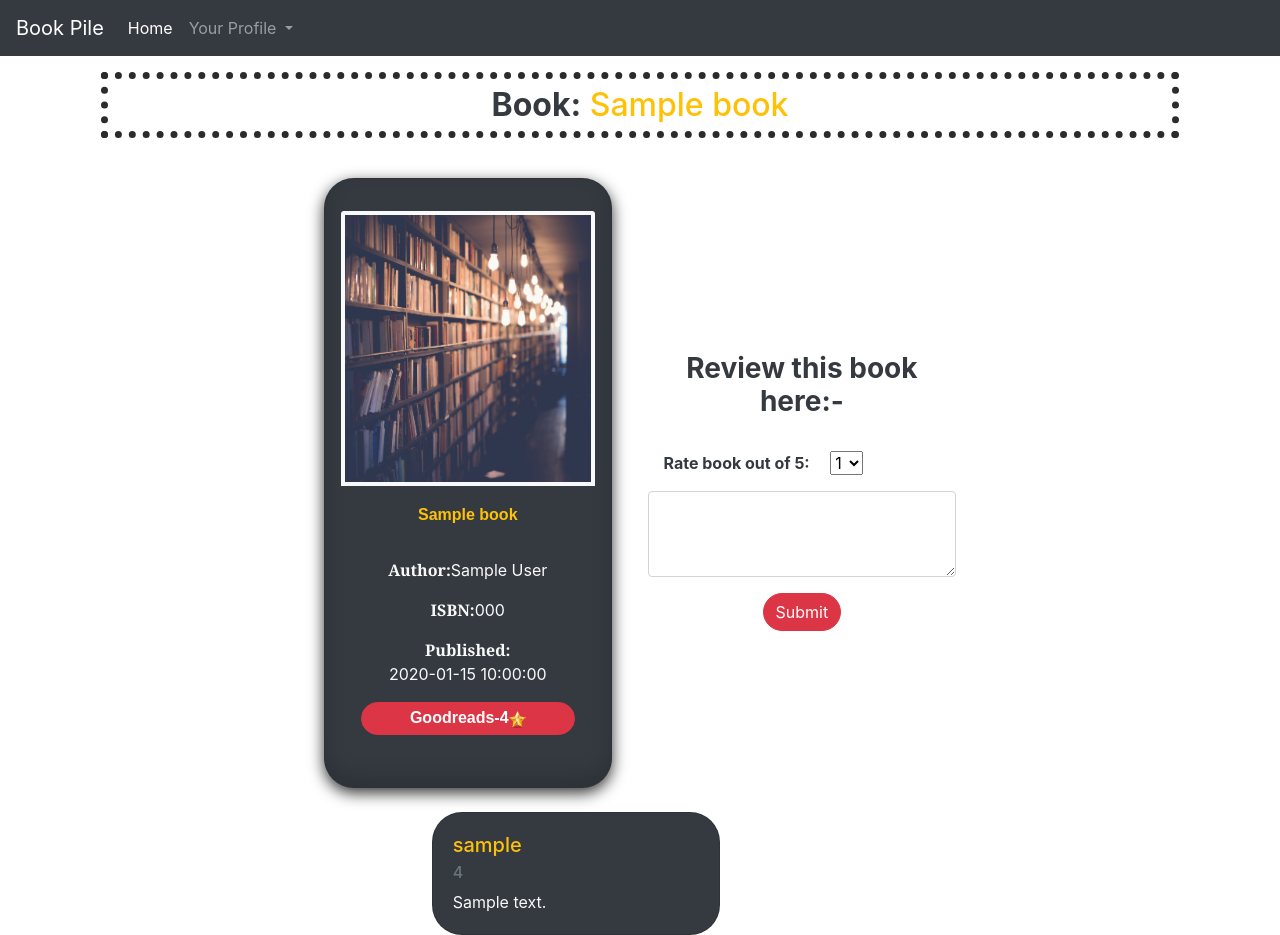
After one commit to sameep-sehgal/Book-Review, a Flask app: template templates/bookpage.html in a window 1280 px wide. The commit adds this page. Run offline with Flask 2, Linux system fonts and the light colour scheme; the template is opened without the code that fills it: most values are stand-ins (such as "Sample title", 1, 10 or a date in 2020); some libraries are stand-ins or nearby versions.

Commit message:
har books ka page bangya but database not updating review daalne pe

```diff
--- a/application.py
+++ b/application.py
@@ -5,6 +5,8 @@ from flask import Flask, session,render_template,request,redirect,url_for
 from flask_session import Session
 from sqlalchemy import create_engine
 from sqlalchemy.orm import scoped_session, sessionmaker
+
+
 
 app = Flask(__name__)
 
@@ -43,6 +45,22 @@ def home(username):
         books=db.execute("SELECT * FROM books WHERE isbn LIKE '%"+''+"%' OR name LIKE '%"+''+"%' OR author LIKE '%"+''+"%' LIMIT 100")
         books_count=books.rowcount
     return render_template('home.html',title='Home',books=books,books_count=books_count)
+
+
+@app.route('/book/<username>/<book_id>/')
+def bookpage(username,book_id):
+    #extracting book data from database
+    book_details=db.execute("SELECT * FROM books WHERE id=:book_id",{'book_id':book_id})
+    #extracting review and rating user entered
+    rating=request.args.get('rating')
+    review=request.args.get('review')
+    #saving the review in reviews table in database
+    if review is not None:
+        db.execute('INSERT INTO reviews (username,book_id,review,rating) VALUES (:username,:book_id,:review,:rating)',{'username':session['username_login'],'book_id':book_id,'review':review,'rating':int(rating)})
+        return redirect(url_for('bookpage',username=session['username_login'],book_id=book_id))
+    #extracting reviews for requested book
+    user_reviews=db.execute('SELECT * FROM reviews WHERE book_id=:book_id',{'book_id':book_id})
+    return render_template('bookpage.html',book_details=book_details,user_reviews=user_reviews)
 
 
 @app.route('/signup')
@@ -110,8 +128,8 @@ def loginagain():
     return render_template('loginagain.html')
 
 
-@app.route('/userprofile')
-def userprofile():
+@app.route('/<username>')
+def userprofile(username):
     #checking if user is already logged in
     if 'username_login' not in session:
         return redirect(url_for('index'))
--- /dev/null
+++ b/templates/bookpage.html
@@ -0,0 +1,72 @@
+{%extends 'navbar.html'%}
+{%block content%}
+<style>
+     .animated {
+    -webkit-transition: height 0.2s;
+    -moz-transition: height 0.2s;
+    transition: height 0.2s;
+}
+
+.stars
+{
+    margin: 20px 0;
+    font-size: 24px;
+    color: #d17581;
+}
+</style>
+
+{%for book in book_details%}
+    <div class="container">
+        <h2 class="text-warning text-center m-3" style="border: 7px dotted rgb(43, 43, 43); padding: 7px;"><span class="text-dark" style="font-weight: bolder; ">Book:</span> {{book.name}}</h2>
+    </div>
+
+    <div class="displaygrid" style="align-items: center;">
+        <div></div>
+        <div class="card bg-dark br p-3 boxshadow growanimation m-4 ml-auto" style="width: 18rem; ">
+            <img src="../static/janko-ferlic-sfL_QOnmy00-unsplash.jpg" class="card-img-top centerjustify p-1 bg-light mt-3" alt="..." height="275px">
+            <div class="card-body">
+                <h4 class="card-title text-warning text-center singlelinetext" style="height:40px; font: 1em sans-serif; font-weight: bolder;">{{book.name}}</h4>
+                <p class="card-text text-light centerjustify"><span style="font-weight: bolder; font-family: Georgia, 'Times New Roman', Times, serif;">Author: </span> {{book.author}}</p>
+                <p class="card-text text-light centerjustify"><span style="font-weight: bolder; font-family: Georgia, 'Times New Roman', Times, serif;">ISBN: </span> {{book.isbn}}</p>
+                <p class="card-text text-light centerjustify"><span style="font-weight: bolder; font-family: Georgia, 'Times New Roman', Times, serif;">Published: </span> {{book.published}}</p>
+                <p class="btn btn-danger br centerjustify" style="font: 1em sans-serif; font-weight: bolder;">Goodreads-{{res_list[book.id-1].books[0].average_rating}}<img src="../static/Stars-Transparent.png" width="17px" height="17px" style="margin-top: 1.5px;"></p>
+            </div>
+        </div>
+        <div >
+            <h3 class="text-dark text-center m-3" style="font-weight: bolder; ">Review this book here:-</h3>
+            <form>
+                <div>
+                    <label for="rating" class="text-dark text-center m-3" style="font-weight: bolder;">Rate book out of 5: </label>
+                    <select name="rating" id="rating" required>
+                        <option value="1">1</option>
+                        <option value="2">2</option>
+                        <option value="3">3</option>
+                        <option value="4">4</option>
+                        <option value="5">5</option>
+                    </select>
+                </div>
+                <div class="form-group">
+                    <textarea class="form-control" id="exampleFormControlTextarea1" rows="3" name="review" required></textarea>
+                </div>
+                <div class="centerjustify">
+                    <button type="submit" class="btn btn-danger br">Submit</button>
+                </div>
+            </form>
+        </div>
+        <div></div>
+    </div>
+{%endfor%}
+{%for user_review in user_reviews%}
+<div class="displaygrid">
+    <div></div>
+    <div class="card bg-dark br" style="width: 18rem;">
+        <div class="card-body">
+        <h5 class="card-title text-warning">{{user_review.username}}</h5>
+        <h6 class="card-subtitle mb-2 text-muted text-danger">{{user_review.rating}}</h6>
+        <p class="card-text text-light">{{user_review.review}}</p>
+        </div>
+    </div>
+    <div></div>
+</div>
+{%endfor%}
+{%endblock%}
--- a/templates/navbar.html
+++ b/templates/navbar.html
@@ -42,7 +42,11 @@
     .growanimation:hover{
       transform: scale(1.05);
     }
-
+    .displaygrid{
+    display: grid;
+    grid-gap: 15px;
+    grid-template-columns: repeat(auto-fit, minmax(300px, 1fr));
+    }
 </style>
 <nav class="navbar navbar-expand-lg navbar-dark bg-dark">
     <a class="navbar-brand" href="#">Book Pile</a>
@@ -61,7 +65,7 @@
             </a>
             <!-- Drop down menu for user profile -->
             <div class="dropdown-menu" aria-labelledby="navbarDropdownMenuLink">
-              <a class="dropdown-item" href="{{url_for('userprofile')}}">Open Profile</a>
+              <a class="dropdown-item" href="{{url_for('userprofile',username=session['username_login'])}}">Open Profile</a>
               <a class="dropdown-item" href="{{url_for('loggedout')}}">Sign Out</a>
             </div>
         </li>
```
Also changed, not shown: templates/home.html (+2 -9 lines), 2 other files.
